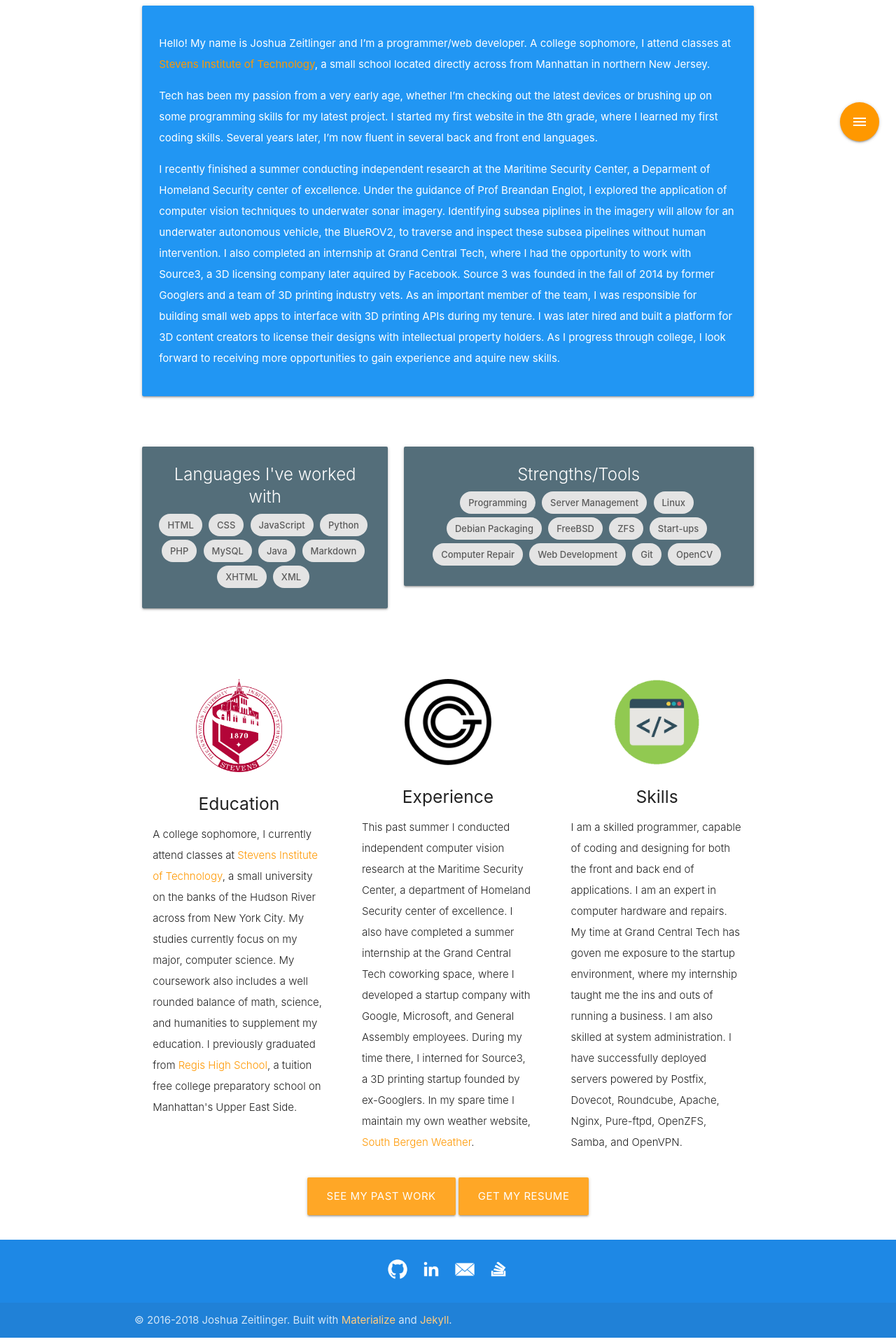
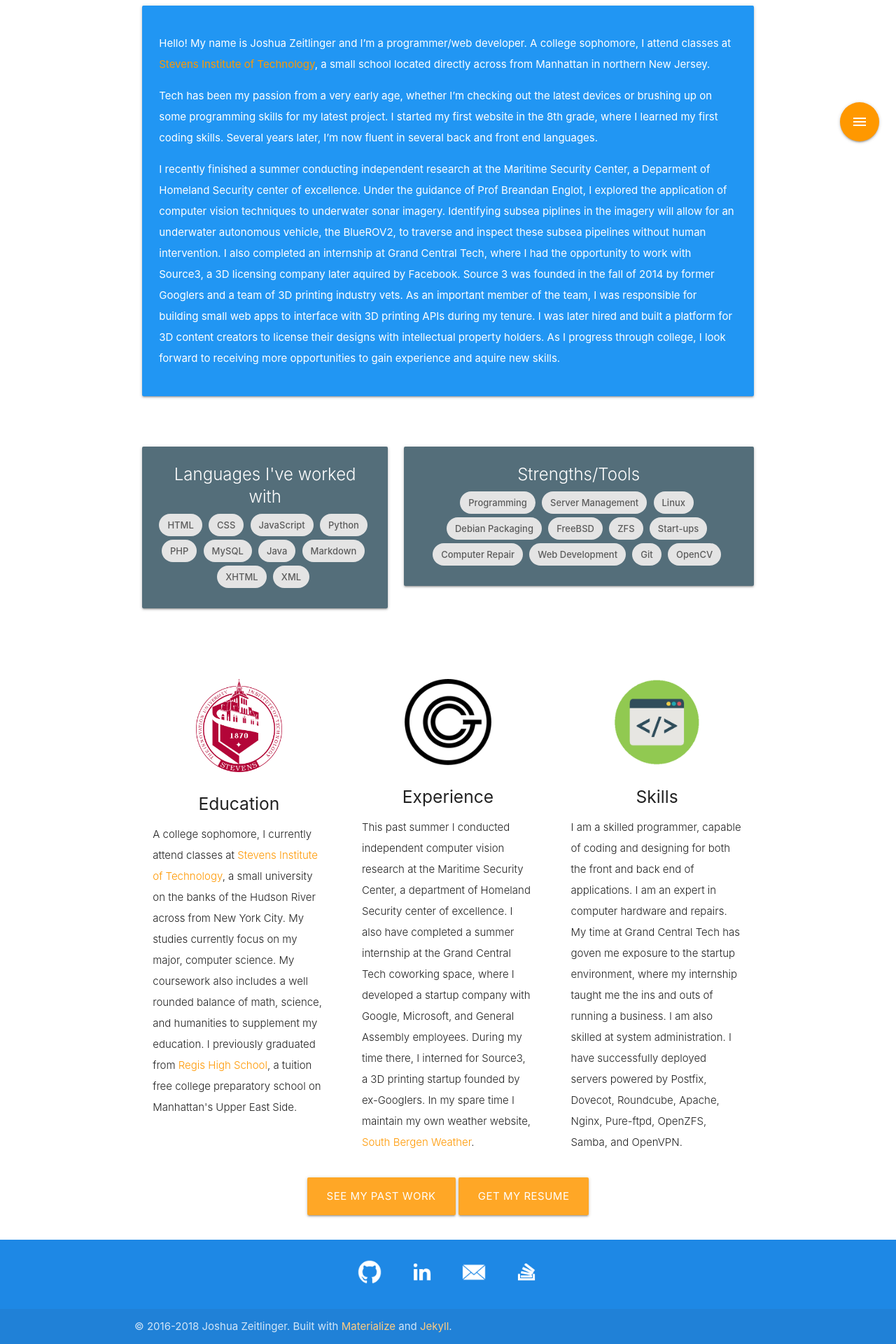
Before and after one commit to joshuaspring9/personal-website, a Jekyll site: the page built from index.html, in a window 1280 px wide. Shown: the part 653-2573 px from the top of the page at 70% size. Built offline with Jekyll 4.4.1, drawn with Linux system fonts in a browser that asks for light colours; nearby versions of some CDN libraries.

Commit message:
Adjustments for mobile devices

```diff
--- a/_includes/footer.html
+++ b/_includes/footer.html
@@ -25,14 +25,20 @@
             <li><a class="white-text" href="#!">Link 4</a></li>
           </ul>
         </div>-->
-        <div class="col l12 s12">
-
-		  {% if site.github_username %}
-			<a target="_blank" href="https://github.com/{{site.github_username}}"><img style="width:5%;" class="icon tooltipped" data-position="top" data-delay="50" data-tooltip="Github" src="{{site.baseurl}}{{site.img_dir}}github.png" /></a>
+        <div class="col s4 l4"></div>
+        <div class="col l1 s1">
+          {% if site.github_username %}
+          <a target="_blank" href="https://github.com/{{site.github_username}}"><img style="width:100%;" class="icon tooltipped" data-position="top" data-delay="50" data-tooltip="Github" src="{{site.baseurl}}{{site.img_dir}}github.png" /></a>
           {% endif %}
-		  <a target="_blank" href="https://linkedin.com/in/joshuazeitlinger" ><img style="width:5%;" class="icon tooltipped" data-position="top" data-delay="50" data-tooltip="LinkedIn" src="{{site.baseurl}}{{site.img_dir}}linkedin.png" /></a>
-		  <a target="_blank" href="mailto:{{ site.email }}" ><img style="width:5%;" class="icon tooltipped" data-position="top" data-delay="50" data-tooltip="Email" src="{{site.baseurl}}{{site.img_dir}}email.png" /></a>
-		  <a target="_blank" ><img style="width:5%;" class="icon tooltipped" data-position="top" data-delay="50" data-tooltip="Stack Overflow" src="{{site.baseurl}}{{site.img_dir}}stack.png" /></a>
+        </div>
+        <div class="col l1 s1">
+		      <a target="_blank" href="https://linkedin.com/in/joshuazeitlinger" ><img style="width:100%;;" class="icon tooltipped" data-position="top" data-delay="50" data-tooltip="LinkedIn" src="{{site.baseurl}}{{site.img_dir}}linkedin.png" /></a>
+        </div>
+        <div class="col l1 s1">
+          <a target="_blank" href="mailto:{{ site.email }}" ><img style="width:100%;" class="icon tooltipped" data-position="top" data-delay="50" data-tooltip="Email" src="{{site.baseurl}}{{site.img_dir}}email.png" /></a>
+        </div>
+        <div class="col l1 s1">
+          <a target="_blank" ><img style="width:100%;" class="icon tooltipped" data-position="top" data-delay="50" data-tooltip="Stack Overflow" src="{{site.baseurl}}{{site.img_dir}}stack.png" /></a>
         </div>
       </div>
     </div>
--- a/index.html
+++ b/index.html
@@ -106,7 +106,7 @@
 			</div>
 		</div>
 		<div class="row">
-			<div class="col s12 m12 center" >
+			<div class="col s12 m12 center hide-on-small-and-down" >
 				<a href="{{site.baseurl}}/projects" class="btn-large waves-effect waves-light orange lighten-1">See my past work</a>
 				<a href="{{site.baseurl}}/resume" class="btn-large waves-effect waves-light orange lighten-1">Get my resume</a>
 			</div>
```
